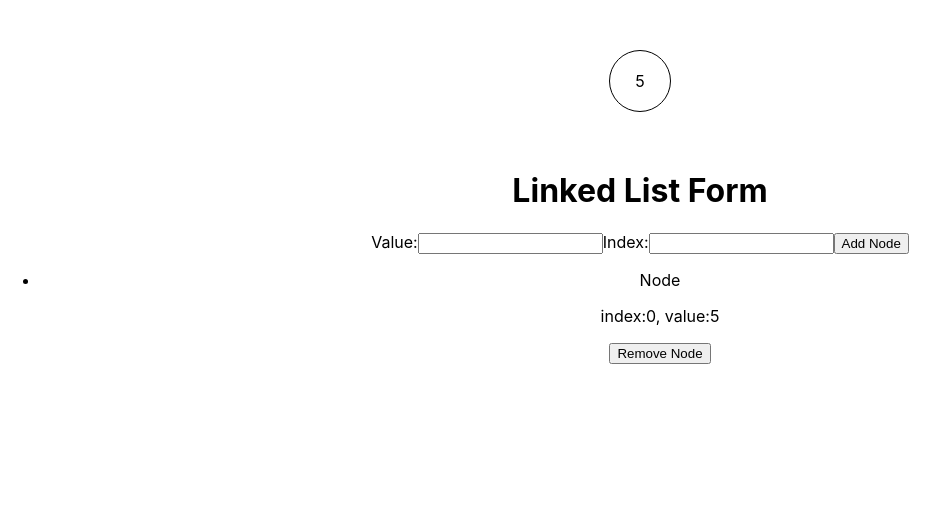
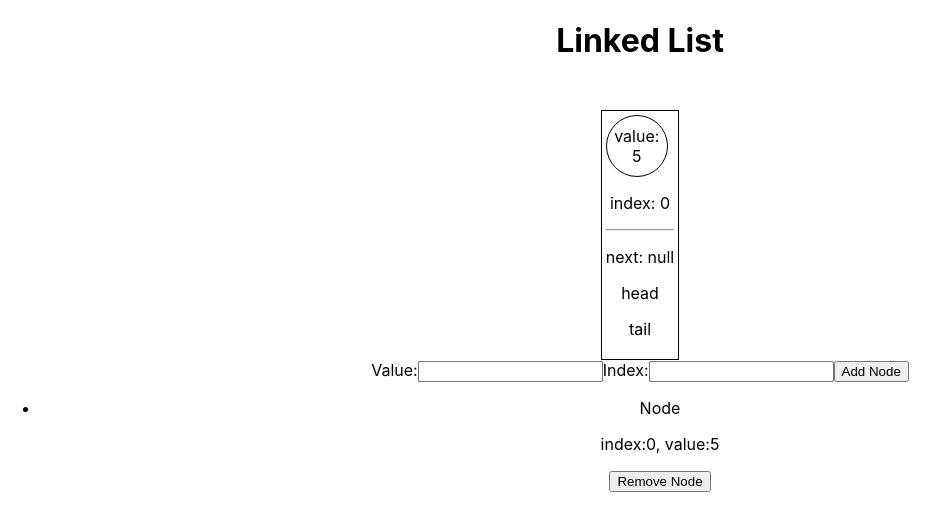
Before and after one commit to josephlarrivy/data-structures-visualizers, a React (Create React App) app: page /linkedlist in a window 1280 px wide. Both pictures are taken after typing "5", "5" into the empty fields and a click on the button "Add Node". Shown: the top 530 px of the page, without its empty margins (0-949 px from the left). Built offline with nearby package versions, Linux system fonts and the light colour scheme.

Commit message:
basics working well

```diff
--- a/src/components/LinkedList/LinkedListForm.js
+++ b/src/components/LinkedList/LinkedListForm.js
@@ -1,5 +1,4 @@
 import React, { useEffect, useState } from "react";
-import LinkedList from "./LinkedList";
 import LinkedListVisualizer from "./LinkedListVisualizer";
 
 const LinkedListForm = ({list, setList}) => {
@@ -41,8 +40,8 @@ const LinkedListForm = ({list, setList}) => {
 
   return (
     <div>
+      <h1>Linked List</h1>
       <LinkedListVisualizer list={list} setList={setList} handleRemove={handleRemove} />
-      <h1>Linked List Form</h1>
       <form onSubmit={handleAdd}>
         <label>
           Value:
--- a/src/components/LinkedList/LinkedListVisualizer.js
+++ b/src/components/LinkedList/LinkedListVisualizer.js
@@ -40,6 +40,7 @@ const LinkedListVisualizer = ({ list, handleRemove }) => {
         <Node
           key={index}
           value={current.value}
+          index={index}
           head={current.head}
           tail={current.tail}
           next={current.next}
--- a/src/components/LinkedList/Node.css
+++ b/src/components/LinkedList/Node.css
@@ -1,4 +1,9 @@
 .node {
+    border: 1px solid black;
+    padding: 4px;
+}
+
+.circle {
     border: 1px solid black;
     padding: 5px;
     width: 50px;
--- a/src/components/LinkedList/Node.js
+++ b/src/components/LinkedList/Node.js
@@ -2,7 +2,7 @@ import React, { useState, useEffect } from "react";
 
 import './Node.css'
 
-const Node = ({ key, value, head, tail, next }) => {
+const Node = ({ value, index, head, tail, next }) => {
 
   const [nodeState, setNodeState] = useState("initialize")
 
@@ -18,9 +18,17 @@ const Node = ({ key, value, head, tail, next }) => {
 
 
   return (
-    <div className='node'>
-      {value}
+    <div className="node">
+      <div className='circle'>
+        <p>value: {value}</p>
+      </div>
+      <p>index: {index}</p>
+      <hr></hr>
+      <p>next: {next?next:'null'}</p>
+      {head && <p>head</p>}
+      {tail && <p>tail</p>}
     </div>
+
   );
 };
 
```
